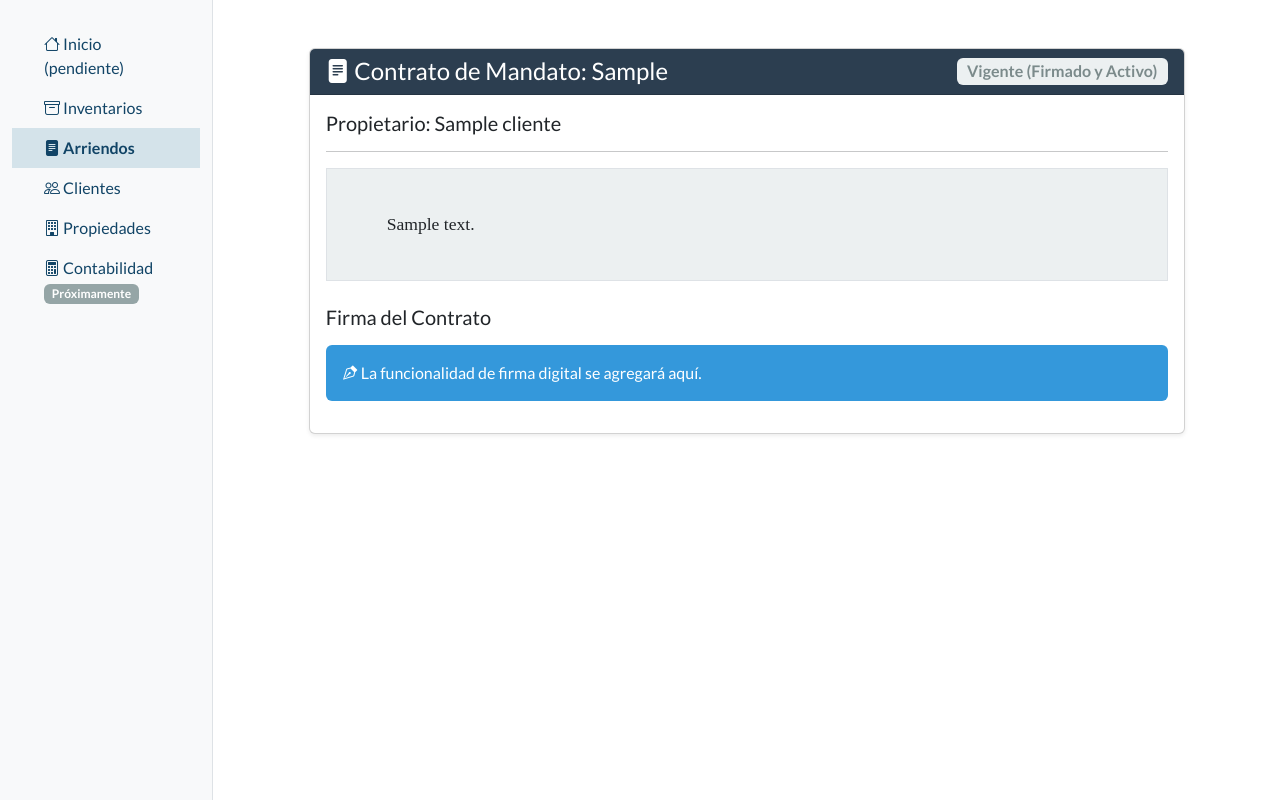
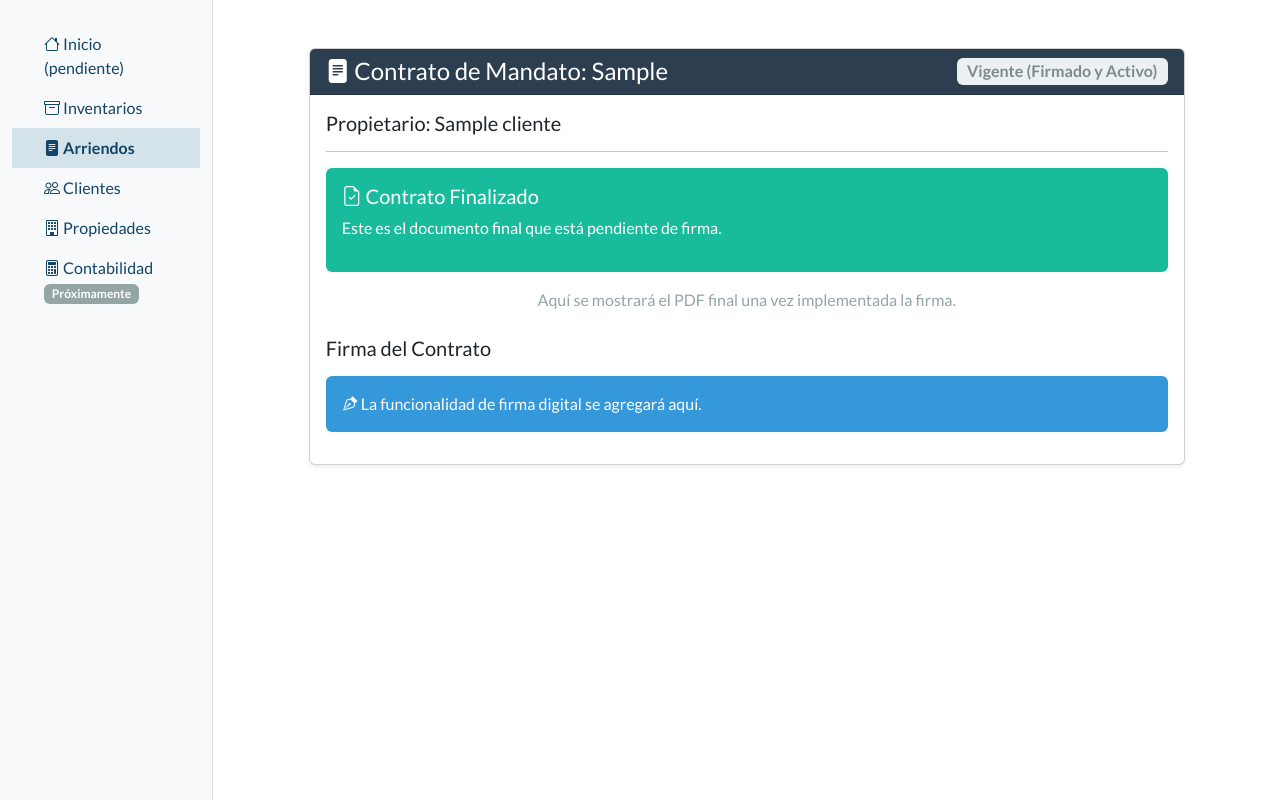
Before and after one commit to hernanagudelodev/saas-inmobiliario, a Django app: page /arriendos/contratos/mandato/1/ in a window 1280 px wide. Shown: the part 72-872 px from the top of the page. Run offline with Django 5.2, Linux system fonts and the light colour scheme; a user stored in the database is signed in; tables that the repository leaves empty hold one stand-in row (values such as "Sample post"); some libraries are stand-ins or nearby versions.

Commit message:
actualizacion al 20250829

```diff
--- a/gestion_arriendos/admin.py
+++ b/gestion_arriendos/admin.py
@@ -13,7 +13,7 @@ class IPCAnualAdmin(admin.ModelAdmin):
 
 @admin.register(PlantillaContrato)
 class PlantillaContratoAdmin(admin.ModelAdmin):
-    list_display = ('nombre', 'tipo_contrato', 'inmobiliaria', 'creado')
+    list_display = ('nombre', 'titulo', 'tipo_contrato', 'inmobiliaria', 'creado')
     list_filter = ('inmobiliaria', 'tipo_contrato')
 
 # --- CONTRATOS ---
--- a/gestion_arriendos/forms.py
+++ b/gestion_arriendos/forms.py
@@ -44,7 +44,7 @@ class ContratoMandatoForm(forms.ModelForm):
 class PlantillaContratoForm(forms.ModelForm):
     class Meta:
         model = PlantillaContrato
-        fields = ['nombre', 'tipo_contrato', 'cuerpo_texto']
+        fields = ['nombre','titulo', 'tipo_contrato', 'cuerpo_texto']
         widgets = {
             'cuerpo_texto': forms.Textarea(attrs={'rows': 15}),
         }
--- a/gestion_arriendos/models.py
+++ b/gestion_arriendos/models.py
@@ -70,6 +70,10 @@ class PlantillaContrato(models.Model):
 
     inmobiliaria = models.ForeignKey(Inmobiliaria, on_delete=models.CASCADE)
     nombre = models.CharField(max_length=255)
+    titulo = models.CharField(
+        max_length=255,
+        help_text="El título principal que aparecerá en el documento (ej: CONTRATO DE MANDATO)"
+    )
     tipo_contrato = models.CharField(max_length=20, choices=TipoContrato.choices)
     cuerpo_texto = models.TextField(help_text="Cuerpo de la plantilla. Usa variables como {{cliente_nombre}}.")
     creado = models.DateTimeField(auto_now_add=True)
--- a/gestion_arriendos/templates/gestion_arriendos/crear_plantilla.html
+++ b/gestion_arriendos/templates/gestion_arriendos/crear_plantilla.html
@@ -15,6 +15,10 @@
         <div class="mb-3">
           <label for="{{ form.nombre.id_for_label }}" class="form-label fw-bold">{{ form.nombre.label }}</label>
           {{ form.nombre|add_class:"form-control" }}
+        </div>
+        <div class="mb-3">
+          <label for="{{ form.titulo.id_for_label }}" class="form-label fw-bold">{{ form.titulo.label }}</label>
+          {{ form.titulo|add_class:"form-control" }}
         </div>
         <div class="mb-3">
           <label for="{{ form.tipo_contrato.id_for_label }}" class="form-label fw-bold">{{ form.tipo_contrato.label }}</label>
--- a/gestion_arriendos/templates/gestion_arriendos/detalle_contrato_mandato.html
+++ b/gestion_arriendos/templates/gestion_arriendos/detalle_contrato_mandato.html
@@ -1,5 +1,4 @@
 {% extends "base.html" %}
-{% load letras_numeros %}
 
 {% block title %}Detalle del Contrato de Mandato{% endblock %}
 
@@ -18,24 +17,33 @@
 
       {% if contrato.estado == 'BORRADOR' %}
         <div class="alert alert-warning">
-          <h5 class="alert-heading"><i class="bi bi-eye"></i> Previsualización del Contrato</h5>
-          <p>Este es el borrador del contrato. Revisa el texto y, si todo es correcto, finalízalo para proceder con la firma. Recuerda que los términos aún se pueden editar (próximamente).</p>
+          <h5 class="alert-heading"><i class="bi bi-eye"></i> Previsualización del Borrador en PDF</h5>
+          <p>Este es el borrador final del contrato. Revisa el documento y, si todo es correcto, finalízalo para proceder con la firma.</p>
         </div>
 
-        <div class="contrato-texto border p-3 bg-light mb-4" style="white-space: pre-wrap; font-family: serif; font-size: 1.1em;">
-          {{ texto_borrador_renderizado|safe }}
+        <div class="pdf-container mb-4">
+            <iframe
+                src="{% url 'gestion_arriendos:descargar_borrador_contrato_mandato' contrato.id %}"
+                style="width: 100%; height: 75vh; border: 1px solid #dee2e6;"
+                title="Borrador de Contrato PDF">
+            </iframe>
         </div>
 
         <div class="mt-4 text-center">
             <a href="#" class="btn btn-secondary disabled">Editar Términos (Próximamente)</a>
             <a href="{% url 'gestion_arriendos:finalizar_contrato_mandato' contrato.id %}" class="btn btn-success">
-                <i class="bi bi-check-circle"></i> Generar y Finalizar Contrato
+                <i class="bi bi-check-circle"></i> Finalizar Contrato y Preparar para Firma
             </a>
         </div>
 
       {% else %}
-        <div class="contrato-texto border p-3 bg-light" style="white-space: pre-wrap; font-family: serif; font-size: 1.1em;">
-          {{ contrato.texto_final_renderizado|safe }}
+        <div class="alert alert-success">
+          <h5 class="alert-heading"><i class="bi bi-file-earmark-check"></i> Contrato Finalizado</h5>
+          <p>Este es el documento final que está pendiente de firma.</p>
+        </div>
+
+        <div class="pdf-container mb-4">
+            <p class="text-center text-muted">Aquí se mostrará el PDF final una vez implementada la firma.</p>
         </div>
 
         <div class="mt-4">
--- a/gestion_arriendos/urls.py
+++ b/gestion_arriendos/urls.py
@@ -11,6 +11,7 @@ urlpatterns = [
     path('contratos/mandato/crear/<int:propiedad_id>/', views.crear_contrato_mandato, name='crear_contrato_mandato'),
     path('contratos/mandato/<int:pk>/', views.DetalleContratoMandato.as_view(), name='detalle_contrato_mandato'),
     path('contratos/mandato/<int:contrato_id>/finalizar/', views.finalizar_contrato_mandato, name='finalizar_contrato_mandato'),
+    path('contratos/mandato/<int:contrato_id>/descargar-borrador/', views.descargar_borrador_contrato_mandato, name='descargar_borrador_contrato_mandato'),
 
     path('plantillas/', views.ListaPlantillas.as_view(), name='lista_plantillas'),
     path('plantillas/crear/', views.CrearPlantilla.as_view(), name='crear_plantilla'),
--- a/gestion_arriendos/views.py
+++ b/gestion_arriendos/views.py
@@ -12,6 +12,11 @@ from .forms import ContratoMandatoForm, PlantillaContratoForm
 from django.contrib import messages
 from django.urls import reverse_lazy
 from django.template.loader import render_to_string
+
+from django.http import HttpResponse
+from weasyprint import HTML
+
+from django.views.decorators.clickjacking import xframe_options_sameorigin
 
 @login_required
 def home(request):
@@ -87,34 +92,9 @@ class DetalleContratoMandato(LoginRequiredMixin, TenantRequiredMixin, DetailView
     context_object_name = 'contrato'
 
     def get_context_data(self, **kwargs):
+        # La vista ahora es mucho más simple, solo añade la sección para el menú
         context = super().get_context_data(**kwargs)
         context['section'] = 'arriendos'
-
-        contrato = self.get_object()
-
-        if contrato.estado == 'BORRADOR':
-            plantilla_obj = contrato.plantilla_usada
-            template_string = "{% load letras_numeros %}" +plantilla_obj.cuerpo_texto
-
-            contexto_render = {
-                "propietario": contrato.propietario,
-                "propiedad": contrato.propiedad,
-                "inmobiliaria": contrato.inmobiliaria,
-                "contrato": contrato
-            }
-
-            # Renderizamos primero las cláusulas del contrato
-            template = engines['django'].from_string("{% load letras_numeros %}" + template_string)
-            clausulas_renderizadas = template.render(contexto_render)
-
-            # Ahora, pasamos las cláusulas a la plantilla maestra para generar el HTML completo
-            contexto_final = {
-                'inmobiliaria': contrato.inmobiliaria,
-                'cuerpo_renderizado': clausulas_renderizadas
-            }
-            html_completo = render_to_string('gestion_arriendos/base_contrato_pdf.html', contexto_final)
-            context['texto_borrador_renderizado'] = html_completo
-
         return context
 
 @login_required
@@ -145,7 +125,8 @@ def finalizar_contrato_mandato(request, contrato_id):
     # Renderizamos la plantilla maestra para el guardado final
     contexto_final = {
         'inmobiliaria': contrato.inmobiliaria,
-        'cuerpo_renderizado': clausulas_renderizadas
+        'cuerpo_renderizado': clausulas_renderizadas,
+        'titulo_contrato': plantilla_obj.titulo
     }
     texto_renderizado = render_to_string('gestion_arriendos/base_contrato_pdf.html', contexto_final)
 
@@ -155,6 +136,53 @@ def finalizar_contrato_mandato(request, contrato_id):
 
     messages.success(request, "El contrato ha sido finalizado y está listo para ser firmado.")
     return redirect('gestion_arriendos:detalle_contrato_mandato', pk=contrato.id)
+
+@xframe_options_sameorigin # Este decorador permite que la vista se muestre en un iframe
+@login_required
+def descargar_borrador_contrato_mandato(request, contrato_id):
+    """
+    Genera y sirve un PDF del borrador del contrato con una marca de agua.
+    """
+    contrato = get_object_or_404(ContratoMandato, id=contrato_id, inmobiliaria=request.user.profile.inmobiliaria)
+
+    # Solo generamos el borrador si el contrato está en ese estado
+    if contrato.estado != 'BORRADOR':
+        messages.error(request, "Este contrato ya no es un borrador y no se puede descargar de esta forma.")
+        return redirect('gestion_arriendos:detalle_contrato_mandato', pk=contrato.id)
+
+    # Reutilizamos la misma lógica de renderizado que en la vista de detalle
+    plantilla_obj = contrato.plantilla_usada
+    template_string = "{% load letras_numeros %}" + plantilla_obj.cuerpo_texto
+
+    contexto_render = {
+        "propietario": contrato.propietario,
+        "propiedad": contrato.propiedad,
+        "inmobiliaria": contrato.inmobiliaria,
+        "contrato": contrato
+    }
+
+    template = engines['django'].from_string(template_string)
+    clausulas_renderizadas = template.render(contexto_render)
+
+    # Renderizamos la plantilla maestra, pasando la variable para la marca de agua
+    contexto_final = {
+        'inmobiliaria': contrato.inmobiliaria,
+        'cuerpo_renderizado': clausulas_renderizadas,
+        'titulo_contrato': plantilla_obj.titulo,
+        'es_borrador': True  # <-- ¡La clave para la marca de agua!
+    }
+    html_string = render_to_string('gestion_arriendos/base_contrato_pdf.html', contexto_final)
+
+    # Creamos el PDF en memoria
+    html = HTML(string=html_string, base_url=request.build_absolute_uri())
+    pdf = html.write_pdf()
+
+    # Creamos la respuesta HTTP para servir el archivo
+    response = HttpResponse(pdf, content_type='application/pdf')
+    response['Content-Disposition'] = f'inline; filename="Borrador_Contrato_{contrato.id}.pdf"'
+
+    return response
+
 
 ''' Plantillas contratos '''
 
```
Also changed, not shown: gestion_arriendos/templates/gestion_arriendos/base_contrato_pdf.html (+63 -8 lines), gestion_arriendos/migrations/0004_plantillacontrato_titulo.py (added).
